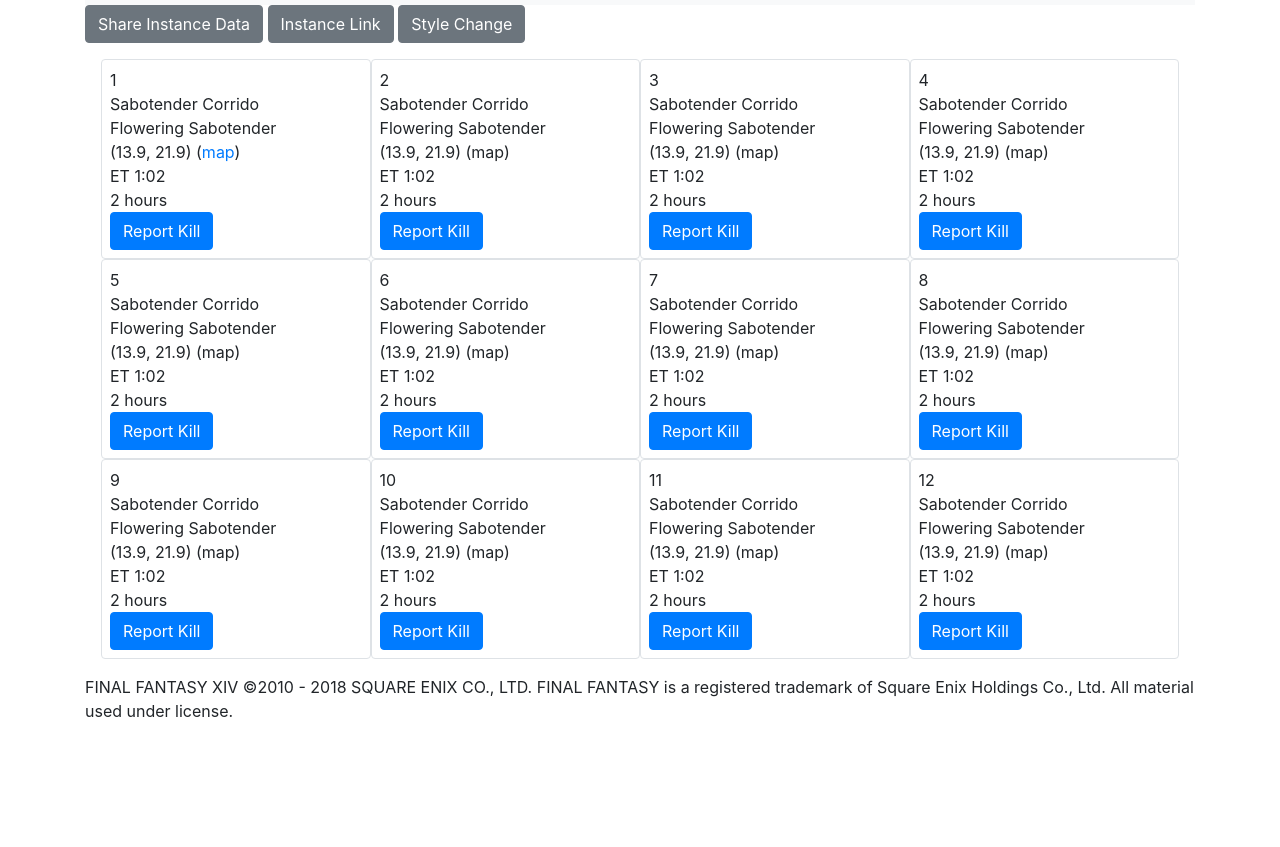
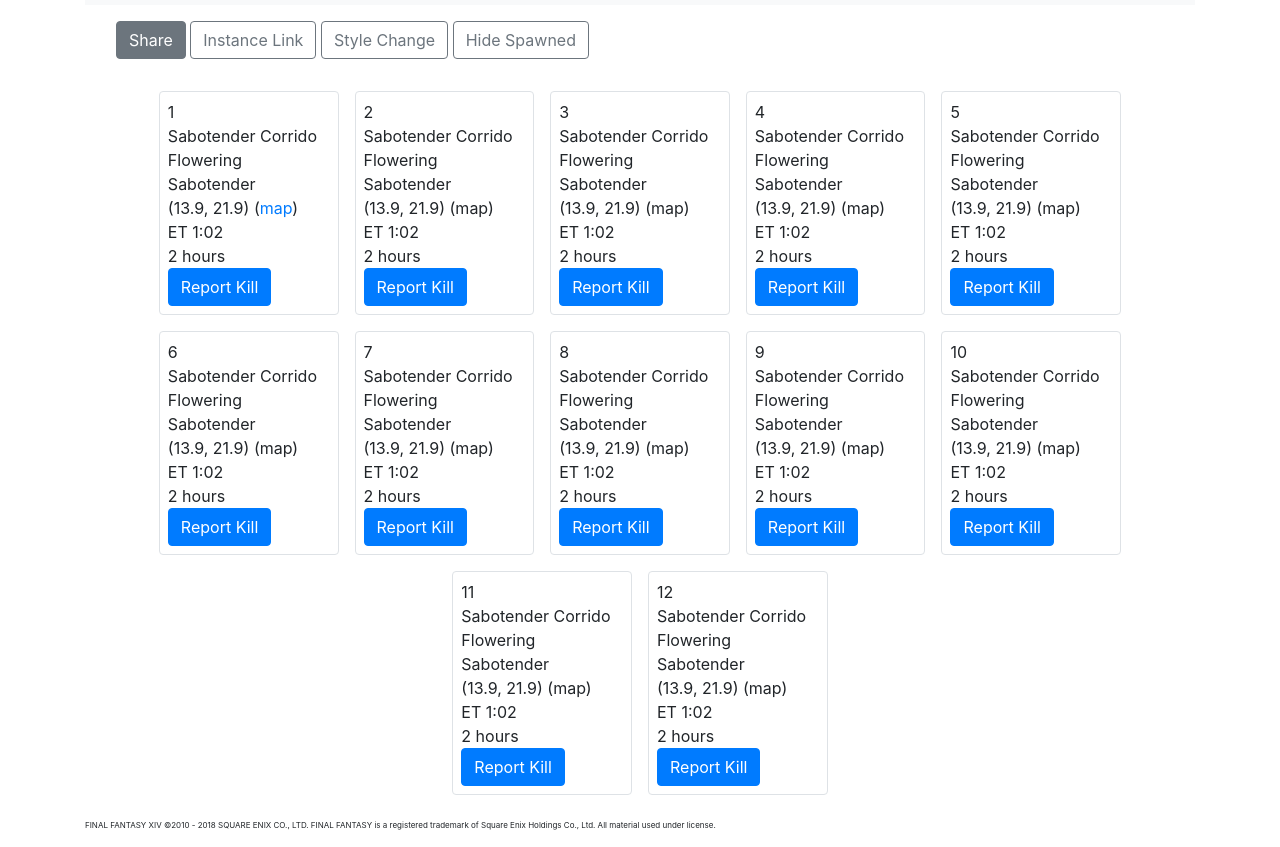
Before and after one commit to unfaiyted/eurekaxiv, a plain HTML site: page index.html in a window 1280 px wide. Shown: the part 57-904 px from the top of the page. Before the commit the page ends 800 px from the top, so only its background shows below. Drawn offline with nearby package versions, Linux system fonts and the light colour scheme.

```diff
--- a/css/eureka.css
+++ b/css/eureka.css
@@ -0,0 +1,3 @@
+footer p {
+    font-size: 8px;
+}
--- a/index.html
+++ b/index.html
@@ -14,9 +14,6 @@
 <body>
 
 <div class="container">
-
-
-
 
     <nav class="navbar navbar-expand-lg navbar-light bg-light">
         <a class="navbar-brand" href="#">Eureka! I've got it!</a>
@@ -45,16 +42,30 @@
     </nav>
 
 
-    <div class="row">
+    <div class="row p-2 m-2">
         <div class="col-12">
-            <button type="button" class="btn btn-secondary">Share Instance Data</button>
-            <button type="button" class="btn btn-secondary">Instance Link</button>
-            <button type="button" class="btn btn-secondary">Style Change</button>
+            <button type="button" class="btn btn-secondary">Share</button>
+            <button type="button" class="btn btn btn-outline-secondary">Instance Link</button>
+            <button type="button" class="btn btn btn-outline-secondary">Style Change</button>
+            <button type="button" class="btn btn btn-outline-secondary">Hide Spawned</button>
         </div>
     </div>
 
-    <div class="row nm m-2 p-2">
-        <div class="spawn rounded border p-2 col-md-4 col-lg-3 col-sm-6 col-12">
+    <div class="row nm m-2 p-2 justify-content-center">
+
+
+        <!--<div class="card m-2">-->
+            <!--<h5 class="card-header">Featured</h5>-->
+            <!--<div class="card-body">-->
+                <!--<h5 class="card-title">Special title treatment</h5>-->
+                <!--<p class="card-text">With supporting text below as a natural lead-in to additional content.</p>-->
+                <!--<a href="#" class="btn btn-primary">Go somewhere</a>-->
+            <!--</div>-->
+        <!--</div>-->
+
+
+
+        <div class="spawn rounded border p-2 m-2 col-md-3 col-lg-2 col-sm-5 col-12">
             <div class="lvl">1</div>
             <div class="NM">Sabotender Corrido</div>
             <div class="spawner">Flowering Sabotender</div>
@@ -63,7 +74,7 @@
             <div class="respawn">2 hours</div>
             <div class="report"><button class="kill btn btn-primary" data-toggle="modal" data-target="#repot">Report Kill</button></div>
         </div>
-        <div class="spawn rounded border p-2 col-md-4 col-lg-3 col-sm-6 col-12">
+        <div class="spawn rounded border p-2 m-2 col-md-3 col-lg-2 col-sm-5 col-12">
             <div class="lvl">2</div>
             <div class="NM">Sabotender Corrido</div>
             <div class="spawner">Flowering Sabotender</div>
@@ -72,7 +83,7 @@
             <div class="respawn">2 hours</div>
             <div class="report"><button class="kill btn btn-primary" data-toggle="modal" data-target="#report">Report Kill</button></div>
         </div>
-        <div class="spawn rounded border p-2 col-md-4 col-lg-3 col-sm-6 col-12">
+        <div class="spawn rounded border p-2 m-2 col-md-3 col-lg-2 col-sm-5 col-12">
             <div class="lvl">3</div>
             <div class="NM">Sabotender Corrido</div>
             <div class="spawner">Flowering Sabotender</div>
@@ -81,7 +92,7 @@
             <div class="respawn">2 hours</div>
             <div class="report"><button class="kill btn btn-primary" data-toggle="modal" data-target="#report">Report Kill</button></div>
         </div>
-        <div class="spawn rounded border p-2 col-md-4 col-lg-3 col-sm-6 col-12">
+        <div class="spawn rounded border p-2 m-2 col-md-3 col-lg-2 col-sm-5 col-12">
             <div class="lvl">4</div>
             <div class="NM">Sabotender Corrido</div>
             <div class="spawner">Flowering Sabotender</div>
@@ -91,8 +102,7 @@
             <div class="report"><button class="kill btn btn-primary" data-toggle="modal" data-target="#report">Report Kill</button></div>
         </div>
 
-
-        <div class="spawn rounded border p-2 col-md-4 col-lg-3 col-sm-6 col-12">
+        <div class="spawn rounded border p-2 m-2 col-md-3 col-lg-2 col-sm-5 col-12">
             <div class="lvl">5</div>
             <div class="NM">Sabotender Corrido</div>
             <div class="spawner">Flowering Sabotender</div>
@@ -101,7 +111,7 @@
             <div class="respawn">2 hours</div>
             <div class="report"><button class="kill btn btn-primary" data-toggle="modal" data-target="#report">Report Kill</button></div>
         </div>
-        <div class="spawn rounded border p-2 col-md-4 col-lg-3 col-sm-6 col-12">
+        <div class="spawn rounded border p-2 m-2 col-md-3 col-lg-2 col-sm-5 col-12">
             <div class="lvl">6</div>
             <div class="NM">Sabotender Corrido</div>
             <div class="spawner">Flowering Sabotender</div>
@@ -110,7 +120,7 @@
             <div class="respawn">2 hours</div>
             <div class="report"><button class="kill btn btn-primary" data-toggle="modal" data-target="#report">Report Kill</button></div>
         </div>
-        <div class="spawn rounded border p-2 col-md-4 col-lg-3 col-sm-6 col-12">
+        <div class="spawn rounded border p-2 m-2 col-md-3 col-lg-2 col-sm-5 col-12">
             <div class="lvl">7</div>
             <div class="NM">Sabotender Corrido</div>
             <div class="spawner">Flowering Sabotender</div>
@@ -119,7 +129,7 @@
             <div class="respawn">2 hours</div>
             <div class="report"><button class="kill btn btn-primary" data-toggle="modal" data-target="#report">Report Kill</button></div>
         </div>
-        <div class="spawn rounded border p-2 col-md-4 col-lg-3 col-sm-6 col-12">
+        <div class="spawn rounded border p-2 m-2 col-md-3 col-lg-2 col-sm-5 col-12">
             <div class="lvl">8</div>
             <div class="NM">Sabotender Corrido</div>
             <div class="spawner">Flowering Sabotender</div>
@@ -129,8 +139,7 @@
             <div class="report"><button class="kill btn btn-primary" data-toggle="modal" data-target="#report">Report Kill</button></div>
         </div>
 
-
-        <div class="spawn rounded border p-2 col-md-4 col-lg-3 col-sm-6 col-12">
+        <div class="spawn rounded border p-2 m-2 col-md-3 col-lg-2 col-sm-5 col-12">
             <div class="lvl">9</div>
             <div class="NM">Sabotender Corrido</div>
             <div class="spawner">Flowering Sabotender</div>
@@ -139,7 +148,7 @@
             <div class="respawn">2 hours</div>
             <div class="report"><button class="kill btn btn-primary" data-toggle="modal" data-target="#report">Report Kill</button></div>
         </div>
-        <div class="spawn rounded border p-2 col-md-4 col-lg-3 col-sm-6 col-12">
+        <div class="spawn rounded border p-2 m-2 col-md-3 col-lg-2 col-sm-5 col-12">
             <div class="lvl">10</div>
             <div class="NM">Sabotender Corrido</div>
             <div class="spawner">Flowering Sabotender</div>
@@ -148,7 +157,7 @@
             <div class="respawn">2 hours</div>
             <div class="report"><button class="kill btn btn-primary" data-toggle="modal" data-target="#report">Report Kill</button></div>
         </div>
-        <div class="spawn rounded border p-2 col-md-4 col-lg-3 col-sm-6 col-12">
+        <div class="spawn rounded border p-2 m-2 col-md-3 col-lg-2 col-sm-5 col-12">
             <div class="lvl">11</div>
             <div class="NM">Sabotender Corrido</div>
             <div class="spawner">Flowering Sabotender</div>
@@ -157,7 +166,7 @@
             <div class="respawn">2 hours</div>
             <div class="report"><button class="kill btn btn-primary" data-toggle="modal" data-target="#report">Report Kill</button></div>
         </div>
-        <div class="spawn rounded border p-2 col-md-4 col-lg-3 col-sm-6 col-12">
+        <div class="spawn rounded border p-2 m-2 col-md-3 col-lg-2 col-sm-5 col-12">
             <div class="lvl">12</div>
             <div class="NM">Sabotender Corrido</div>
             <div class="spawner">Flowering Sabotender</div>
@@ -223,8 +232,6 @@
 
 </div>
 
-
-
     <script src="https://code.jquery.com/jquery-3.2.1.slim.min.js" integrity="sha384-KJ3o2DKtIkvYIK3UENzmM7KCkRr/rE9/Qpg6aAZGJwFDMVNA/GpGFF93hXpG5KkN" crossorigin="anonymous"></script>
 <script src="https://cdnjs.cloudflare.com/ajax/libs/popper.js/1.12.9/umd/popper.min.js" integrity="sha384-ApNbgh9B+Y1QKtv3Rn7W3mgPxhU9K/ScQsAP7hUibX39j7fakFPskvXusvfa0b4Q" crossorigin="anonymous"></script>
 <script src="https://maxcdn.bootstrapcdn.com/bootstrap/4.0.0/js/bootstrap.min.js" integrity="sha384-JZR6Spejh4U02d8jOt6vLEHfe/JQGiRRSQQxSfFWpi1MquVdAyjUar5+76PVCmYl" crossorigin="anonymous"></script>
--- a/js/eureka.js
+++ b/js/eureka.js
@@ -3,30 +3,6 @@
 
     // Convert current time to Eorzea time return
     function eTimeCalc() {
-        // var d = new Date();
-        // var m = new Date();
-        // var sinceMidnight =  d - m.setHours(0,0,0,0);
-        //
-        //
-        // //console.log(sinceMidnight);
-        //
-        // var minutes = Math.floor(sinceMidnight / 60000);
-        // var seconds = ((sinceMidnight % 60000) / 1000).toFixed(0);
-        // //console.log( minutes + ":" + (seconds < 10 ? '0' : '') + seconds);
-        //
-        // var totalSeconds = (minutes*60)+seconds;
-        // var eMinutes = (totalSeconds/2.916666);
-        //
-        // console.log(eMinutes);
-        //
-        //
-        // var eMinute = Math.floor(eMinutes % 60);
-        // var totalHour = eMinutes / 60;
-        // var eHour = totalHour % 24;
-        //
-        //
-        // console.log(eHour + ':' + eMinutes);
-
 
         var localEpoch = (new Date()).getTime();
         var epoch = localEpoch * 20.571428571428573;
@@ -45,7 +21,6 @@
         });
     }
 
-    var runTime = eTimeCalc();
     var run = setInterval(updateTimer, 1000);
 
 
```
Also changed, not shown: data/eureka.json (added, +94 -0 lines).
